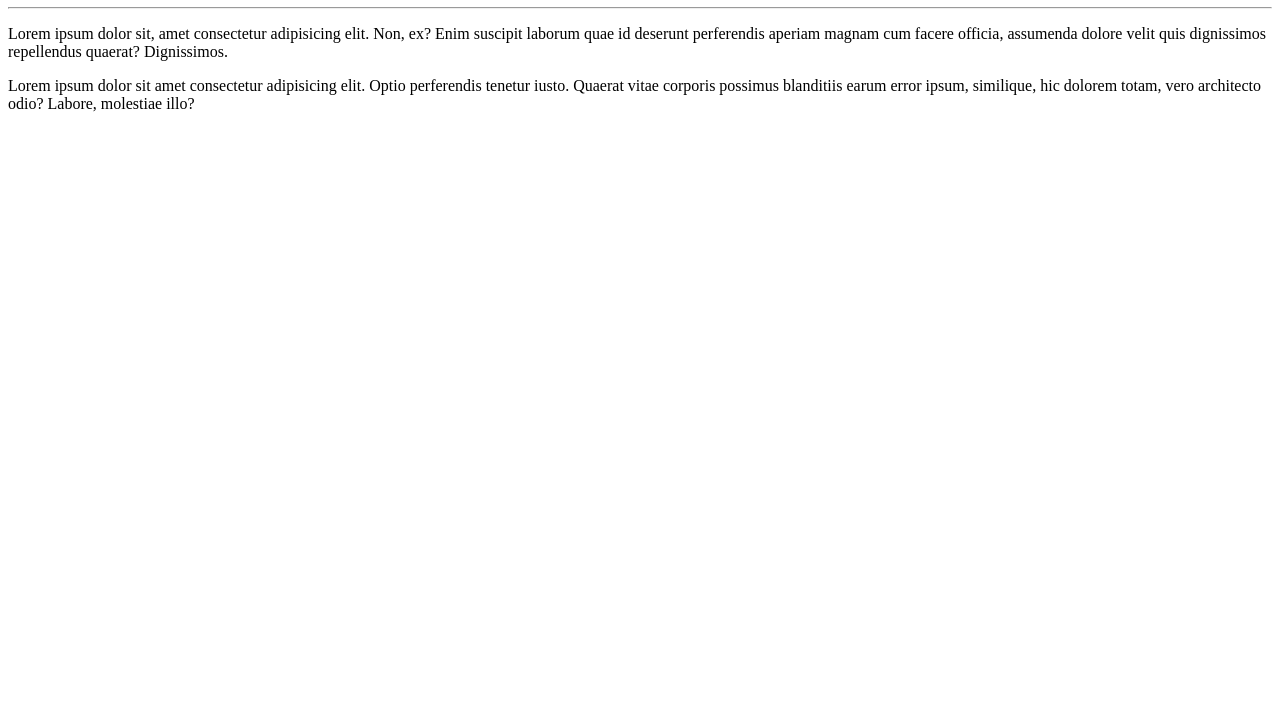
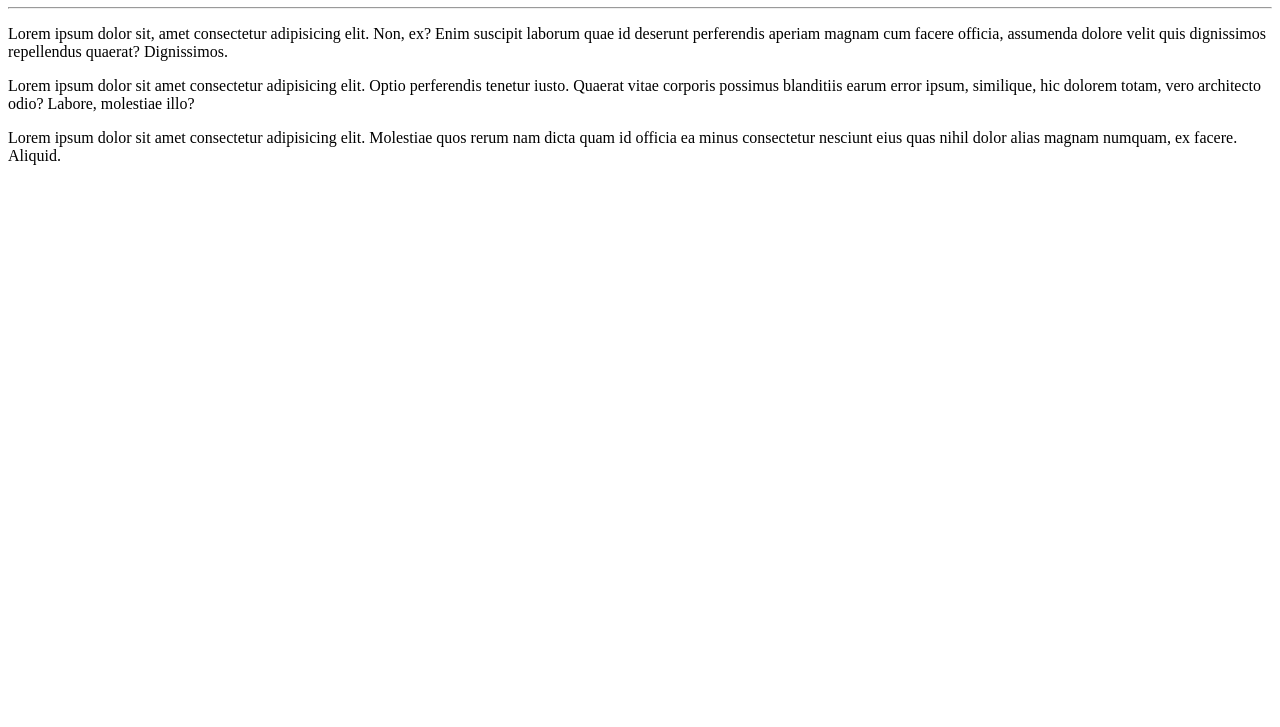
Before and after one commit to brunohagen/Ola-Mundo, a plain HTML site: page site-exemplo/index.html in a window 1280 px wide. Shown: the part 73-800 px from the top of the page. Drawn offline with Linux system fonts and the light colour scheme.

Commit message:
Update index.html

```diff
--- a/site-exemplo/index.html
+++ b/site-exemplo/index.html
@@ -11,5 +11,6 @@
     <hr>
     <p>Lorem ipsum dolor sit, amet consectetur adipisicing elit. Non, ex? Enim suscipit laborum quae id deserunt perferendis aperiam magnam cum facere officia, assumenda dolore velit quis dignissimos repellendus quaerat? Dignissimos.</p>
     <p>Lorem ipsum dolor sit amet consectetur adipisicing elit. Optio perferendis tenetur iusto. Quaerat vitae corporis possimus blanditiis earum error ipsum, similique, hic dolorem totam, vero architecto odio? Labore, molestiae illo?</p>
+    <p>Lorem ipsum dolor sit amet consectetur adipisicing elit. Molestiae quos rerum nam dicta quam id officia ea minus consectetur nesciunt eius quas nihil dolor alias magnam numquam, ex facere. Aliquid.</p>
 </body>
 </html>
```
